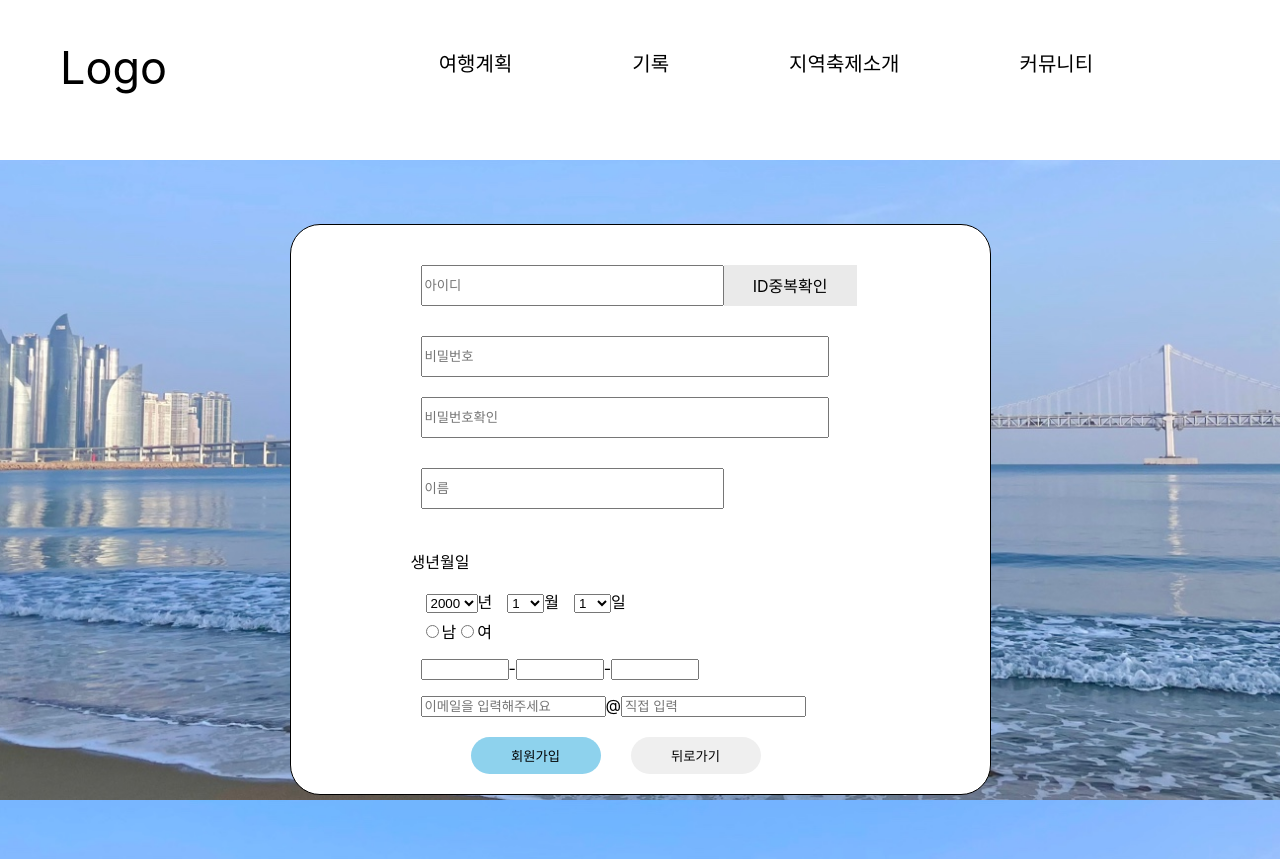
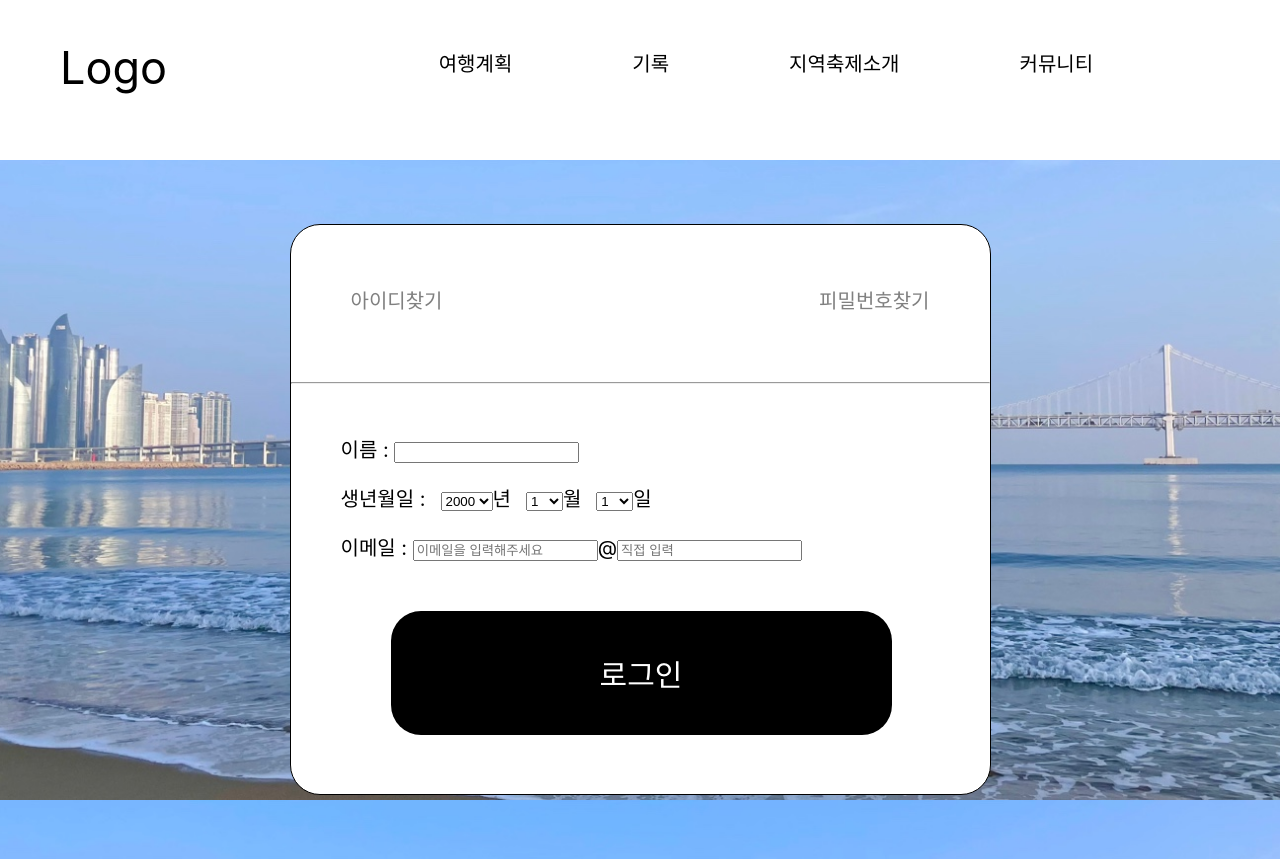
Before and after one commit to Letgojo/Web_project, a React (Create React App) app in the folder letgotrip/: page / in a window 1280 px wide. Shown: the top 859 px of the page. Built offline with nearby package versions, Linux system fonts and the light colour scheme.

Commit message:
아이디찾기

```diff
--- a/letgotrip/src/App.js
+++ b/letgotrip/src/App.js
@@ -4,11 +4,12 @@ import Header from './components/Header.jsx';
 import Register from './components/Register.jsx';
 import Login from './components/Login.jsx'
 import './App.css';
+import Idfind from './components/Idfind.jsx';
 const App = () => {
   return (
     <div>
       <Header />
-      <Register />
+      <Idfind />
     </div>
   );
 };
--- /dev/null
+++ b/letgotrip/src/components/Idfind.jsx
@@ -0,0 +1,109 @@
+import React,{useState} from 'react';
+import styled from 'styled-components';
+const Template  = styled.div`
+    width : 699px;
+    height : 569px;
+    border : 1px solid black;
+    background-color : white;
+    margin : 5% auto;
+    border-radius : 30px;
+
+`
+const IdPwdFind = styled.div`
+    display : flex;
+    justify-content: space-between;
+`
+const IdPwdText= styled.div`
+    cursor : pointer;
+    margin : 60px;
+    font-size : 20px;
+    text-align : center;
+    color : gray;
+`
+const Contentform = styled.div`
+    margin : 50px 0 0 50px;
+    font-size : 20px;
+`
+const Year = styled.select`
+margin-left : 15px;
+`
+const Emailform = styled.div`
+margin-top : 20px;
+`
+const Okbutton = styled.div`
+    width : 501px;
+    background-color:black;
+    color : white;
+    border : 0px;
+    border-radius : 30px;
+    cursor : pointer;
+    text-align : center;
+    margin : 50px ;
+    font-size : 30px;
+    padding : 40px 0;
+`
+const Idfind = () => {
+    const [selectedYear, setSelectedYear] = useState(2000);
+    const [selectedMonth, setSelectedMonth] = useState(1);
+    const [selectedDay, setSelectedDay] = useState(1)
+    const handleSelectYear = (e) => {
+        setSelectedYear(e.target.value);
+    };
+    const handleSelectMonth = (e) => {
+        setSelectedMonth(e.target.value);
+    };
+    const handleSelectDay = (e) => {
+        setSelectedDay(e.target.value);
+    };
+
+    const year = () => {
+        const result = [];
+        for (let i = 2020; i > 1930; i--) {
+            result.push(<option value={i}>{i}</option>);
+        }
+        return result;
+    };
+    const month = () => {
+        const result = [];
+        for (let i = 1; i < 13; i++) {
+            result.push(<option value={i}>{i}</option>);
+        }
+        return result;
+    };
+    const day = () => {
+        const result = [];
+        for (let i = 1; i < 32; i++) {
+            result.push(<option value={i}>{i}</option>);
+        }
+        return result;
+    };
+    return (
+        <Template>
+            <IdPwdFind>
+                <IdPwdText>아이디찾기</IdPwdText>
+                <IdPwdText>피밀번호찾기</IdPwdText>
+            </IdPwdFind>
+            <hr />
+            <Contentform>
+
+                <p>이름 : <input type="text" /></p>생년월일 :
+                    <Year value={selectedYear} onChange={handleSelectYear}>
+                        {year()}
+                    </Year>년
+                    <Year value={selectedMonth} onChange={handleSelectMonth}>
+                        {month()}
+                    </Year>월
+                    <Year value={selectedDay} onChange={handleSelectDay}>
+                        {day()}
+                    </Year>일
+                    <Emailform>
+                    이메일 : <input type="text" placeholder='이메일을 입력해주세요' />@
+                    <input type="text" placeholder='직접 입력' />
+                    </Emailform>
+                    <Okbutton >로그인</Okbutton>
+            </Contentform>
+        </Template>
+    );
+};
+
+export default Idfind;
--- a/letgotrip/src/components/Register.jsx
+++ b/letgotrip/src/components/Register.jsx
@@ -61,6 +61,7 @@ const Button1 = styled.button`
     border-radius : 30px;
     background : #8ED2ED;
     border : 0px;
+    cursor : pointer;
 `
 const Button2 = styled.button`
     width: 130px;
@@ -68,6 +69,7 @@ const Button2 = styled.button`
     margin-left : 30px;
     border-radius : 30px;
     border : 0px;
+    cursor : pointer;
 `
 const Register = () => {
     const [selectedYear, setSelectedYear] = useState(2000);
```
